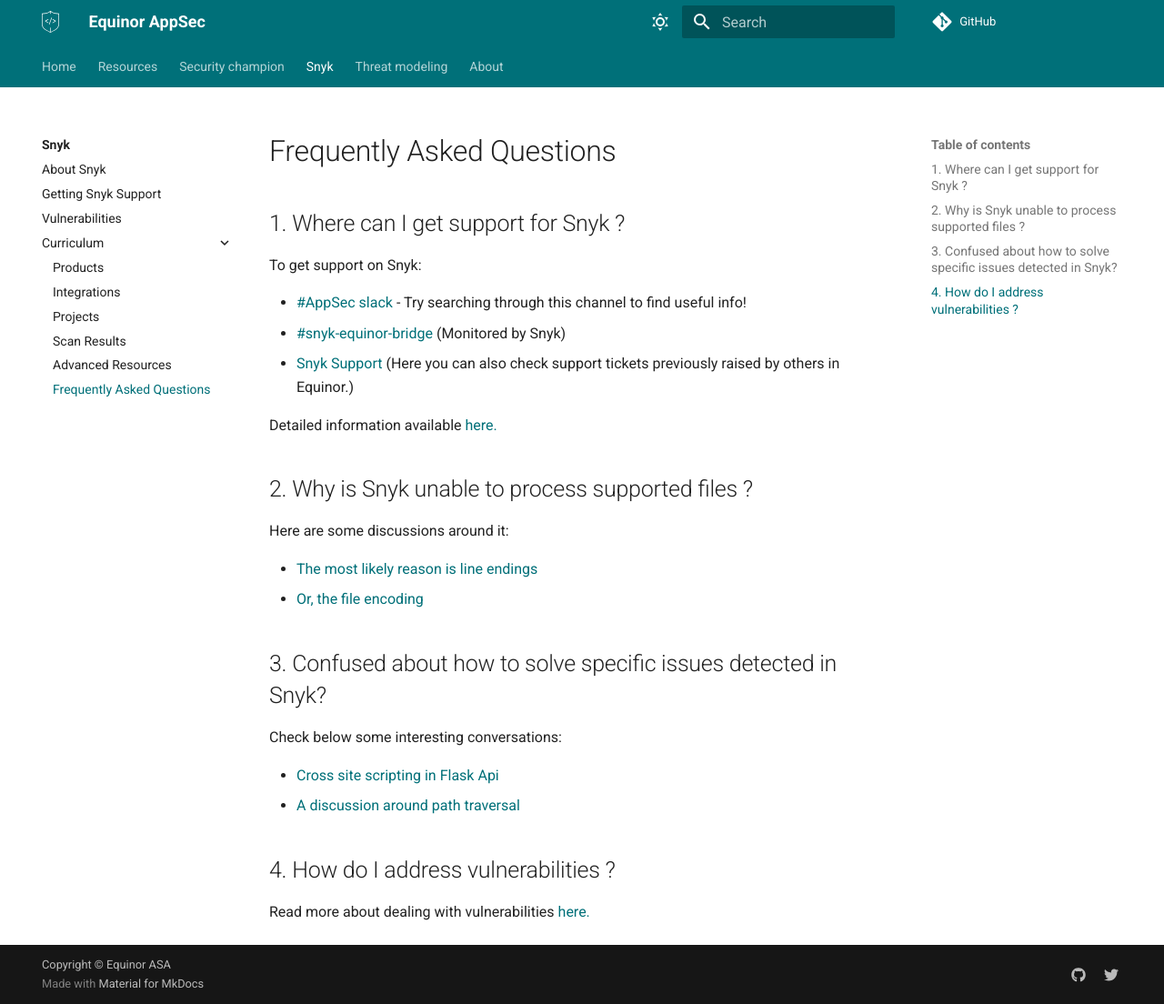
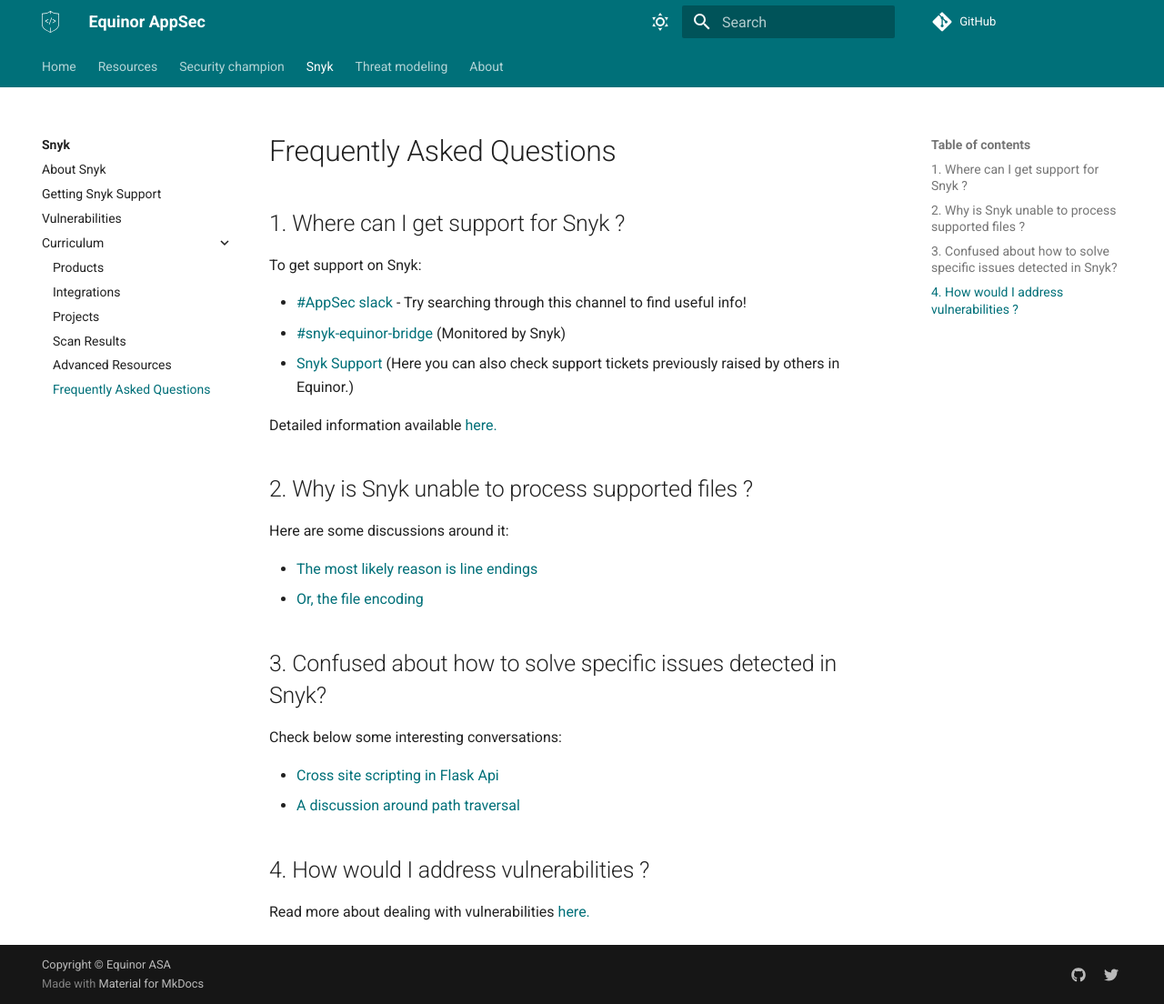
Before and after one commit to equinor/appsec, an MkDocs documentation site: the page built from docs/snyk/curriculum/6-faq.md, in a window 1280 px wide and 1104 px high. Shown: the whole window at 91% size. Built offline with MkDocs 1.6.1 and Material for MkDocs 9.7.7, drawn with Linux system fonts in a browser that asks for light colours; some web fonts are replaced; comment, search, counter and statistics services are not loaded.

```diff
--- a/docs/snyk/curriculum/6-faq.md
+++ b/docs/snyk/curriculum/6-faq.md
@@ -21,5 +21,5 @@
 -   [Cross site scripting in Flask Api](https://equinor.slack.com/archives/CMM6FSW5V/p1694177329826129)
 -   [A discussion around path traversal](https://equinor.slack.com/archives/CMM6FSW5V/p1678959767870559)
 
-## 4. How do I address vulnerabilities ?
+## 4. How would I address vulnerabilities ?
 Read more about dealing with vulnerabilities [here.](../4-vulnerabilities.md)
```
Also changed, not shown: docs/snyk/curriculum/index.md (+8 -0 lines).
